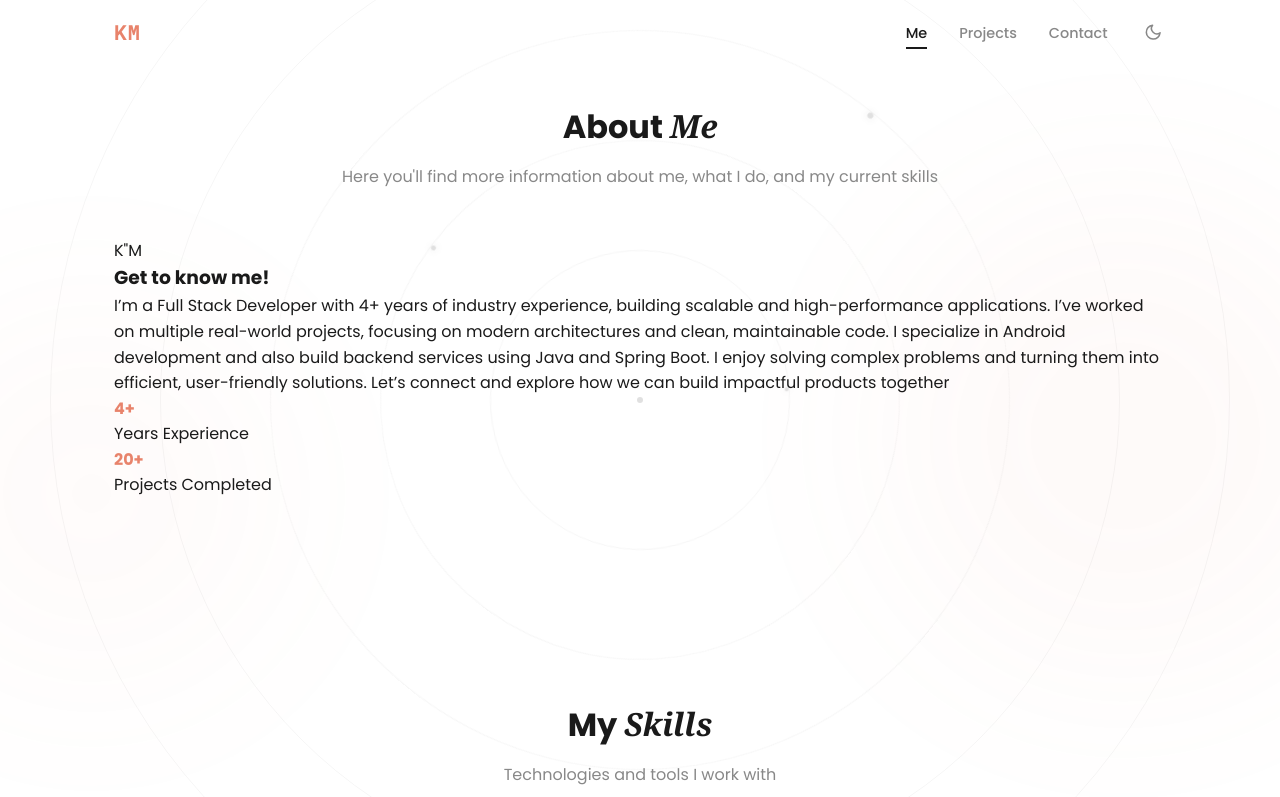
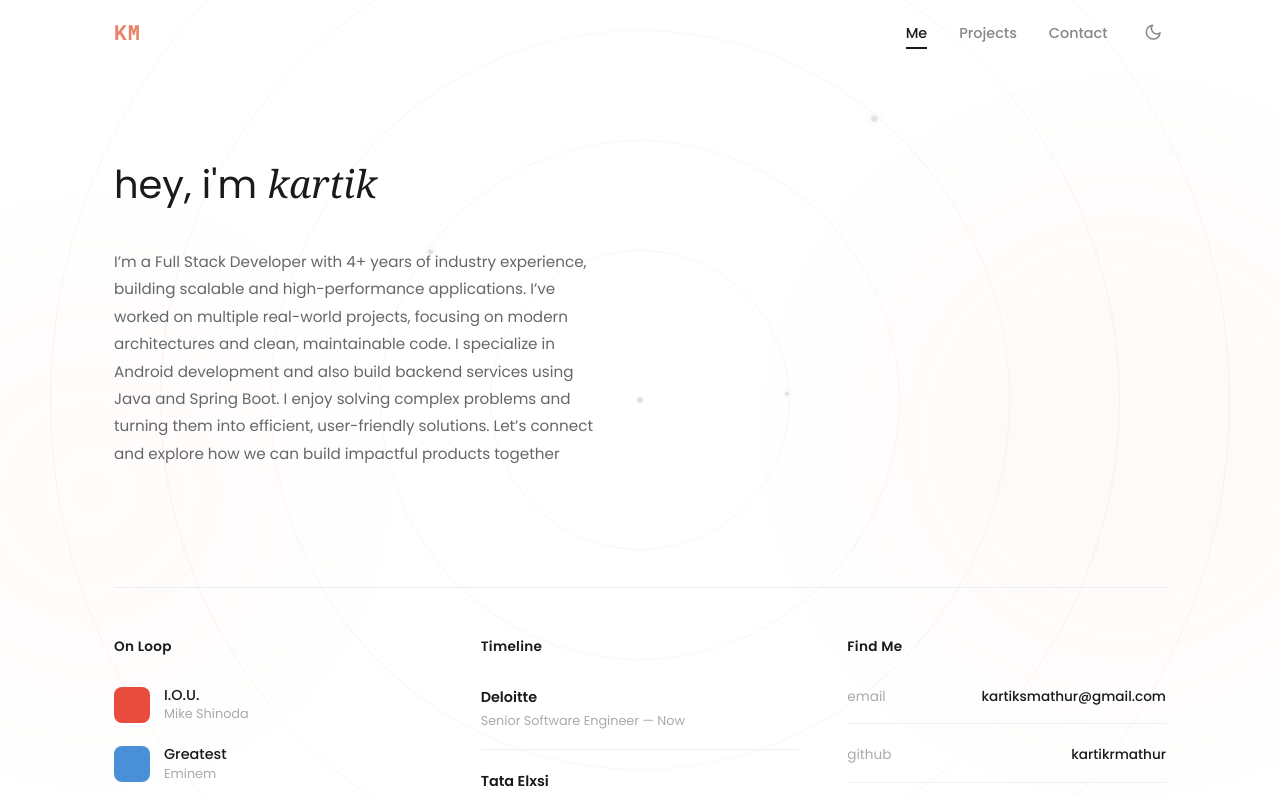
Before and after one commit to kartikrmathur/kartik_portfolio_2026, a React (Create React App) app: page /me in a window 1280 px wide. Shown: the top 797 px of the page. Built offline with nearby package versions, Linux system fonts and the light colour scheme.

Commit message:
fixing issue :- previous about page is displaying instead of new me page

```diff
--- a/src/components/About/About.jsx
+++ b/src/components/About/About.jsx
@@ -1,50 +1,101 @@
+import { FaPlay, FaSpotify } from 'react-icons/fa';
 import portfolioData from '../../data/portfolioData';
 import './About.css';
 
-const stats = [
-  { label: 'Years Experience', value: '4+' },
-  { label: 'Projects Completed', value: '20+' }
-  // { label: 'Happy Clients', value: '10+' },
-];
+const getEndYear = (year) => {
+  if (year.includes('Present')) return 'Now';
+  const parts = year.split('—');
+  const end = (parts[1] || parts[0]).trim();
+  const match = end.match(/\d{4}/);
+  return match ? match[0] : end;
+};
 
 const About = () => {
   const { name, bio } = portfolioData.personalInfo;
-  const initials = name
+  const { onLoop, timeline, findMe } = portfolioData;
+
+  const firstName = name
     .split(' ')
-    .map((w) => w[0])
-    .join('');
+    .map((w) => w.replace(/[^a-zA-Z]/g, ''))
+    .filter((w) => w.length > 1)[0];
 
   return (
-    <section className="about section" id="about">
-      <div className="section__container">
-        <h2 className="section__heading" data-aos="fade-up">
-          About <span>Me</span>
-        </h2>
-        <p className="section__subheading" data-aos="fade-up" data-aos-delay="100">
-          Here you'll find more information about me, what I do, and my current skills
-        </p>
+    <section className="me" id="me">
+      <div className="me__container">
+        <div className="me__intro">
+          <h1 className="me__heading" data-aos="fade-up">
+            hey, i'm <em>{(firstName || 'kartik').toLowerCase()}</em>
+          </h1>
+          <p className="me__bio" data-aos="fade-up" data-aos-delay="100">
+            {bio}
+          </p>
+        </div>
 
-        <div className="about__grid">
-          <div className="about__image-col" data-aos="fade-right" data-aos-delay="200">
-            <div className="about__avatar">
-              <span>{initials}</span>
-            </div>
+        <div className="me__grid" data-aos="fade-up" data-aos-delay="200">
+          {/* On Loop */}
+          <div className="me__col">
+            <h3 className="me__col-title">On Loop</h3>
+            <ul className="me__list">
+              {onLoop.map((song, i) => (
+                <a
+                  href={song.link}
+                  target="_blank"
+                  rel="noopener noreferrer"
+                  className="me__song"
+                  key={i}
+                >
+                  <span
+                    className="me__dot"
+                    style={{ backgroundColor: song.color }}
+                  >
+                    <FaPlay className="me__dot-play" />
+                  </span>
+                  <div className="me__song-info">
+                    <p className="me__song-title">{song.title}</p>
+                    <p className="me__song-artist">{song.artist}</p>
+                  </div>
+                  <span className="me__spotify-btn">
+                    <FaSpotify className="me__spotify-icon" />
+                    Play
+                  </span>
+                </a>
+              ))}
+            </ul>
           </div>
 
-          <div className="about__text-col" data-aos="fade-left" data-aos-delay="300">
-            <h3 className="about__subtitle">
-              Get to know me!
-            </h3>
-            <p className="about__bio">{bio}</p>
+          {/* Timeline */}
+          <div className="me__col">
+            <h3 className="me__col-title">Timeline</h3>
+            <ul className="me__list">
+              {timeline.map((item, i) => (
+                <li className="me__timeline-item" key={i}>
+                  <p className="me__timeline-company">{item.company}</p>
+                  <p className="me__timeline-role">
+                    {item.role} &mdash; {getEndYear(item.year)}
+                  </p>
+                </li>
+              ))}
+            </ul>
+          </div>
 
-            <div className="about__stats">
-              {stats.map((stat, i) => (
-                <div className="about__stat" key={i} data-aos="zoom-in" data-aos-delay={400 + i * 100}>
-                  <h4 className="about__stat-value accent">{stat.value}</h4>
-                  <p className="about__stat-label">{stat.label}</p>
-                </div>
+          {/* Find Me */}
+          <div className="me__col">
+            <h3 className="me__col-title">Find Me</h3>
+            <ul className="me__list">
+              {findMe.map((item, i) => (
+                <li className="me__find-item" key={i}>
+                  <span className="me__find-platform">{item.platform}</span>
+                  <a
+                    href={item.link}
+                    target="_blank"
+                    rel="noopener noreferrer"
+                    className="me__find-handle"
+                  >
+                    {item.handle}
+                  </a>
+                </li>
               ))}
-            </div>
+            </ul>
           </div>
         </div>
       </div>
```
Also changed, not shown: 8 other files (tests, documents, lock files or other folders).
